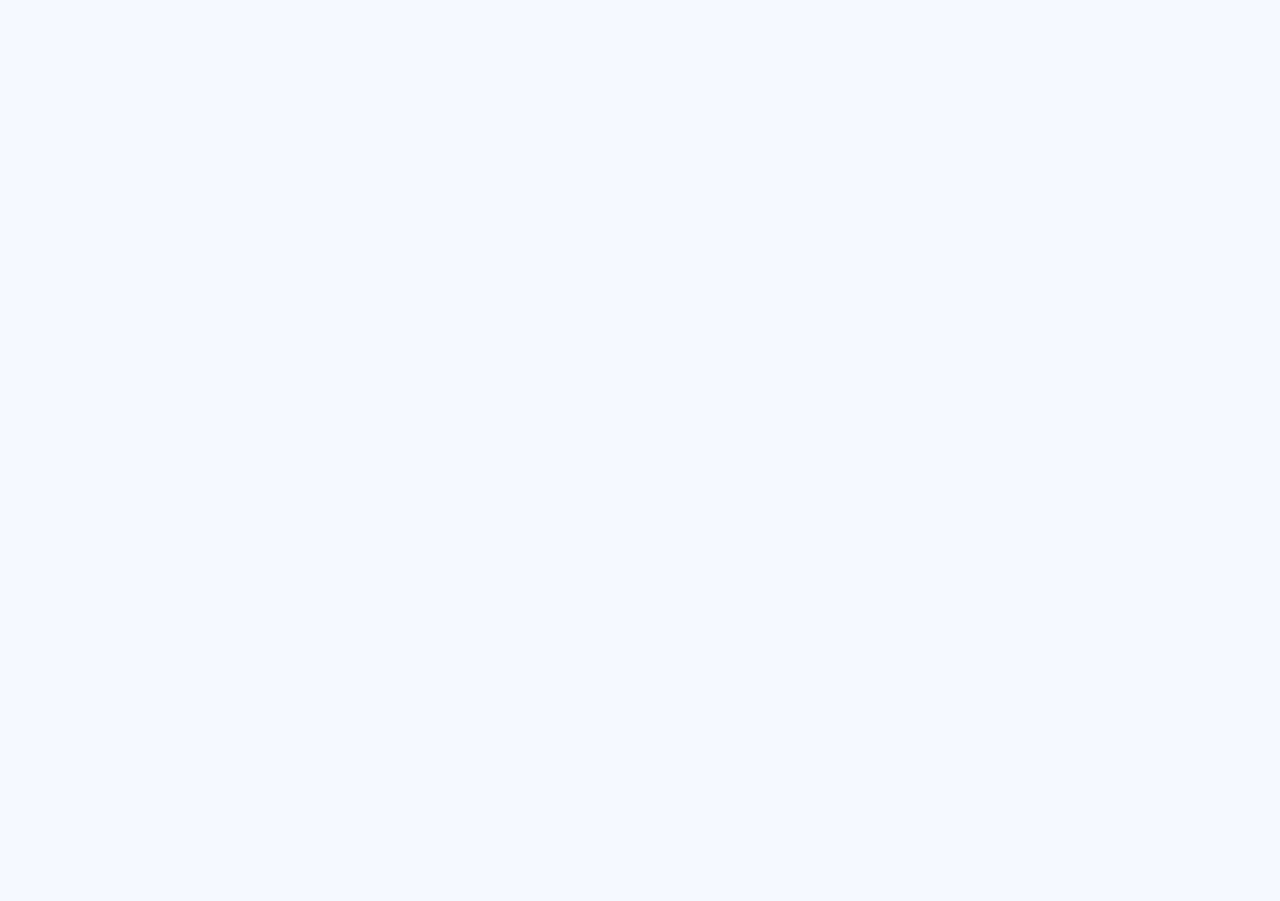
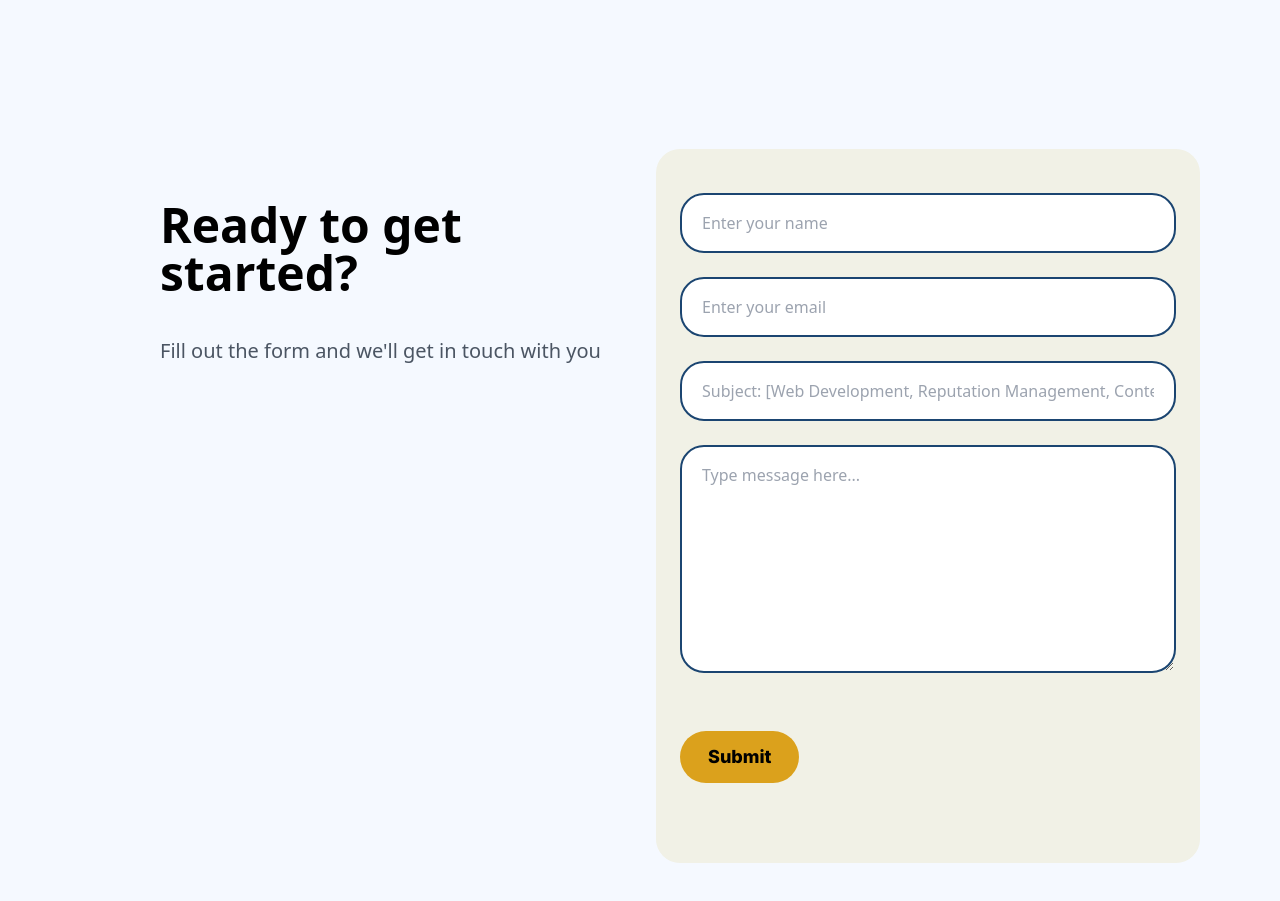
Before and after one commit to olubifaleye/markedeen, a Next.js app: page / in a window 1280 px wide. Shown: the part 5000-5901 px from the top of the page. Before the commit the page ends 5053 px from the top, so only its background shows below. Built offline with nearby package versions, Linux system fonts and the light colour scheme.

Commit message:
Added Contact Page
Contact.jsx: Added design and content for contact page but no functionality for contact form.

globals.css: added css for contact page

```diff
--- a/app/page.jsx
+++ b/app/page.jsx
@@ -7,6 +7,7 @@ import OurPhilosophy from '@components/OurPhilosophy';
 import OnlinePresence from '@components/OnlinePresence';
 import OutperformRivals from '@components/OutperformRivals';
 import Process from '@components/Process';
+import Contact from '@components/Contact';
 
 //Page component to house other "page" components for single page web application
 const Home = () => {
@@ -18,6 +19,7 @@ const Home = () => {
       <OnlinePresence />
       <OutperformRivals />
       <Process />
+      <Contact />
     </div>
   )
 }
--- /dev/null
+++ b/components/Contact.jsx
@@ -0,0 +1,74 @@
+'use client'
+
+//Imports
+import Link from "next/link";
+import '@styles/globals.css';
+
+const Contact = () => {
+  return (
+    <section className='main'>
+        <div className="our_philosophy_container">
+            <div className="left_container">
+
+                <div className="max-md:text-center">
+                    <p className="head_text_span">
+                        Ready to get started?
+                    </p>
+
+                    <p className="desc m-auto">
+                        Fill out the form and we'll get in touch with you
+                    </p>
+                </div>
+            </div>
+
+            <div className="right_container bg-box pt-8 pl-6 p-6 rounded-3xl">
+               <form action="" className="contact-form" id="send-email">
+                    <div className="input-control">
+                        <label htmlFor="name" hidden className="label-content">Name</label>
+                        <input type="text" className="input-textarea" id="name" placeholder="Enter your name" autoComplete="off" />
+                        <br/>
+                        <small id="smallName" className="smallText"></small>
+                    </div>
+
+                    <div className="input-control">
+                        <label htmlFor="email" hidden className="label-content">Email</label>
+                        <input type="email" className="input-textarea" id="email" placeholder="Enter your email" autoComplete="off" />
+                        <br/>
+                        <small id="smallEmail" className="smallText"></small>
+                    </div>
+
+                    <div className="input-control">
+                        <label htmlFor="subject" hidden className="label-content">Subject</label>
+                        <input type="text" className="input-textarea" id="subject" placeholder="Subject: [Web Development, Reputation Management, Content Marketing, Social Media or Video Marketing]" autoComplete="off" />
+                        <br />
+                        <small id="smallSubject" className="smallText"></small>
+                    </div>
+
+                    <div className="input-control">
+                        <label htmlFor="message" hidden className="label-content">Message</label>
+                        <textarea name="" className="input-textarea" id="message" cols="15" rows="8" placeholder="Type message here..." autoComplete="off"></textarea>
+                        <br />
+                        <small id="smallMessage"className="smallText"></small>
+                    </div>
+
+                    <nav className="button_container">
+                        <Link href="/" className="max-md:pt-6">
+                            <button
+                                type="button"
+                                onClick={() => {}}
+                                className="outline_btn_2"
+                            >
+                                Submit
+                            </button>
+                        </Link>
+                    </nav>
+
+                </form>
+            </div>
+
+        </div>
+    </section>
+  )
+}
+
+export default Contact
--- a/styles/globals.css
+++ b/styles/globals.css
@@ -57,11 +57,15 @@
 
 
 
+
+
 /* Online Presence Page Default CSS */
 
 .desc_online{
   margin: auto 0 !important;
 }
+
+
 
 
 /* Process Page Default CSS */
@@ -74,6 +78,19 @@
   transform: scaleY(-1);
   rotate: -60deg;
 }
+
+
+
+
+/* Contact Page Default CSS */
+
+.input-control:last-child{
+  margin-left: 1.5rem;
+}
+
+
+
+
 
 /* Media Queries for all pages */
 
@@ -392,7 +409,7 @@
 }
 
 .right_container{
-  @apply mt-4 ml-4 relative h-full
+  @apply mt-4 md:ml-4 relative h-full
 }
 
 .button_container{
@@ -482,6 +499,33 @@
 .icon_2{
   @apply w-full px-2 py-2;
 }
+
+
+/* Contact Page Tailwind CSS*/
+
+.input-control{
+  @apply py-3;
+}
+
+.submit-button{
+ @apply flex flex-start lg:pl-4 max-md:pl-0;
+}
+
+.button-text{
+  @apply px-8;
+}
+
+.input-textarea{
+  @apply rounded-3xl text-base font-medium px-5 py-4 border-solid border-2 border-primary-blue w-full text-primary-blue bg-white;
+}
+
+.label-content{
+  @apply pl-6;
+}
+
+
+
+
 
 
 
```
